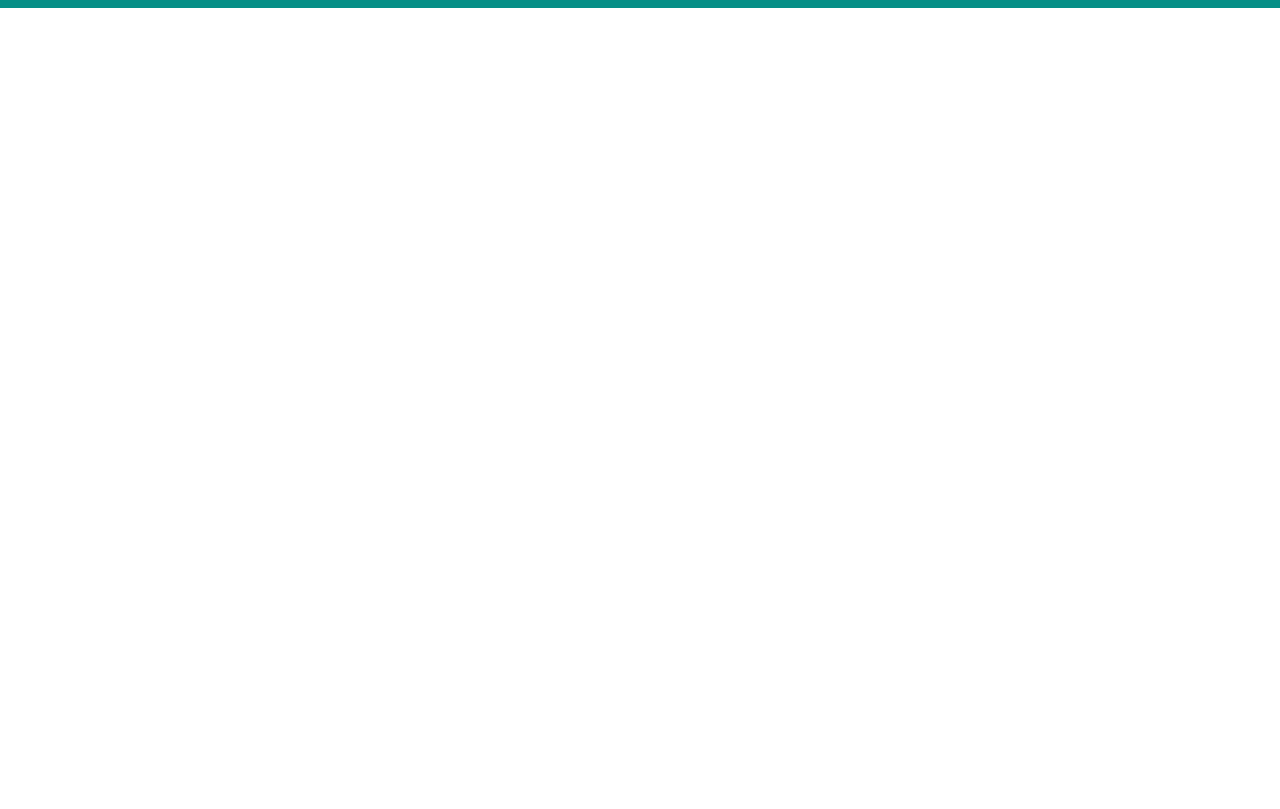
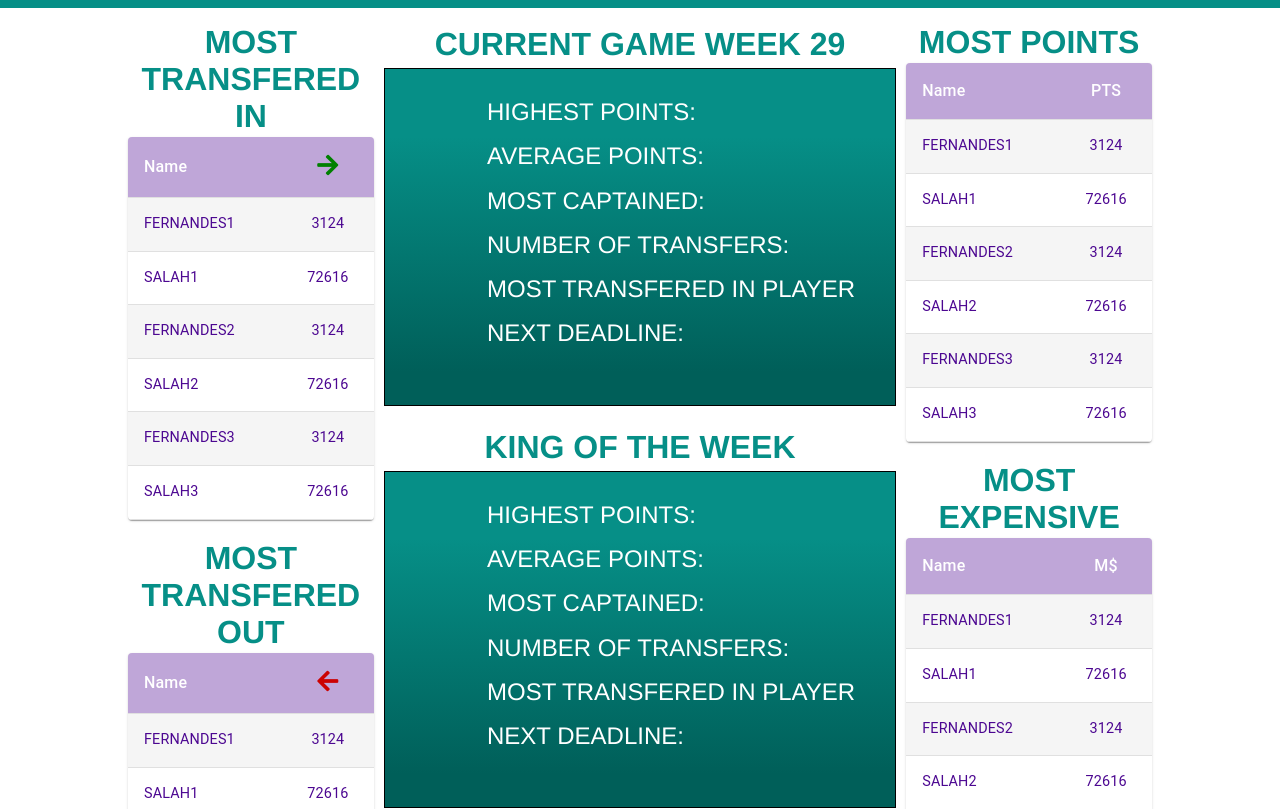
Before and after one commit to IslamHamad95/fpl-club, a React (Create React App) app: page / in a window 1280 px wide. Shown: the part 700-1509 px from the top of the page. Before the commit the page ends 800 px from the top, so only its background shows below. Built offline with nearby package versions, Linux system fonts and the light colour scheme.

Commit message:
desiging landing page

```diff
--- /dev/null
+++ b/src/components/LandingPage/DataSection.js
@@ -0,0 +1,197 @@
+import { withStyles, makeStyles } from "@material-ui/core/styles";
+
+import {
+  Grid,
+  Table,
+  TableBody,
+  TableCell,
+  TableContainer,
+  TableHead,
+  TableRow,
+  Paper,
+} from "@material-ui/core";
+import React from "react";
+
+const StyledTableCell = withStyles((theme) => ({
+  head: {
+    backgroundColor: "#4c07915b",
+    color: theme.palette.common.white,
+    fontSize: "2vh",
+  },
+  body: {
+    fontSize: "1.8vh",
+    color: "#4C0791",
+  },
+}))(TableCell);
+
+const StyledTableRow = withStyles((theme) => ({
+  root: {
+    "&:nth-of-type(odd)": {
+      backgroundColor: theme.palette.action.hover,
+    },
+  },
+}))(TableRow);
+
+function createData(name, numOfTransfers) {
+  return { name, numOfTransfers };
+}
+
+const rows = [
+  createData("FERNANDES1", 3124),
+  createData("SALAH1", 72616),
+  createData("FERNANDES2", 3124),
+  createData("SALAH2", 72616),
+  createData("FERNANDES3", 3124),
+  createData("SALAH3", 72616),
+];
+
+const useStyles = makeStyles({
+  table: {
+    minWidth: 200,
+  },
+});
+
+const DataSection = () => {
+  const classes = useStyles();
+  return (
+    <Grid container className="data-section">
+      <Grid container className="transfers" direction="column">
+        <h1 className="table-titles">MOST TRANSFERED IN</h1>
+        <Grid item className="table-one">
+          <TableContainer component={Paper}>
+            <Table className={classes.table} aria-label="cutomized table">
+              <TableHead>
+                <TableRow>
+                  <StyledTableCell align="left">Name</StyledTableCell>
+                  <StyledTableCell align="center">
+                    <i id="green-arrow" className="fas fa-arrow-right"></i>
+                  </StyledTableCell>
+                </TableRow>
+              </TableHead>
+              <TableBody>
+                {rows.map((row) => (
+                  <StyledTableRow key={row.name}>
+                    <StyledTableCell>{row.name}</StyledTableCell>
+                    <StyledTableCell align="center">
+                      {row.numOfTransfers}
+                    </StyledTableCell>
+                  </StyledTableRow>
+                ))}
+              </TableBody>
+            </Table>
+          </TableContainer>
+        </Grid>
+        <br />
+        <h1 className="table-titles">MOST TRANSFERED OUT</h1>
+        <Grid item className="table-one">
+          <TableContainer component={Paper}>
+            <Table className={classes.table} aria-label="cutomized table">
+              <TableHead>
+                <TableRow>
+                  <StyledTableCell align="left">Name</StyledTableCell>
+                  <StyledTableCell align="center">
+                    <i id="red-arrow" className="fas fa-arrow-left"></i>
+                  </StyledTableCell>
+                </TableRow>
+              </TableHead>
+              <TableBody>
+                {rows.map((row) => (
+                  <StyledTableRow key={row.name}>
+                    <StyledTableCell>{row.name}</StyledTableCell>
+                    <StyledTableCell align="center">
+                      {row.numOfTransfers}
+                    </StyledTableCell>
+                  </StyledTableRow>
+                ))}
+              </TableBody>
+            </Table>
+          </TableContainer>
+        </Grid>
+      </Grid>
+
+      <Grid container className="stats" direction="column">
+        <h1 className="table-titles">CURRENT GAME WEEK 29</h1>
+        <Grid item className="current-gw-stats">
+          <ul>
+            <li>HIGHEST POINTS:</li>
+            <li>AVERAGE POINTS:</li>
+            <li>MOST CAPTAINED:</li>
+            <li>NUMBER OF TRANSFERS:</li>
+            <li>MOST TRANSFERED IN PLAYER</li>
+            <li>NEXT DEADLINE:</li>
+          </ul>
+        </Grid>
+
+        <br />
+
+        <h1 className="table-titles">KING OF THE WEEK </h1>
+        <Grid item className="current-gw-stats">
+          <ul>
+            <li>HIGHEST POINTS:</li>
+            <li>AVERAGE POINTS:</li>
+            <li>MOST CAPTAINED:</li>
+            <li>NUMBER OF TRANSFERS:</li>
+            <li>MOST TRANSFERED IN PLAYER</li>
+            <li>NEXT DEADLINE:</li>
+          </ul>
+        </Grid>
+      </Grid>
+
+      <Grid container className="transfers" direction="column">
+      <h1 className="table-titles">MOST POINTS</h1>
+      <Grid item className="table-one">
+        <TableContainer component={Paper}>
+          <Table className={classes.table} aria-label="cutomized table">
+            <TableHead>
+              <TableRow>
+                <StyledTableCell align="left">Name</StyledTableCell>
+                <StyledTableCell align="center">
+                  PTS
+                </StyledTableCell>
+              </TableRow>
+            </TableHead>
+            <TableBody>
+              {rows.map((row) => (
+                <StyledTableRow key={row.name}>
+                  <StyledTableCell>{row.name}</StyledTableCell>
+                  <StyledTableCell align="center">
+                    {row.numOfTransfers}
+                  </StyledTableCell>
+                </StyledTableRow>
+              ))}
+            </TableBody>
+          </Table>
+        </TableContainer>
+      </Grid>
+      <br />
+      <h1 className="table-titles">MOST EXPENSIVE</h1>
+      <Grid item className="table-one">
+        <TableContainer component={Paper}>
+          <Table className={classes.table} aria-label="cutomized table">
+            <TableHead>
+              <TableRow>
+                <StyledTableCell align="left">Name</StyledTableCell>
+                <StyledTableCell align="center">
+                  M$
+                </StyledTableCell>
+              </TableRow>
+            </TableHead>
+            <TableBody>
+              {rows.map((row) => (
+                <StyledTableRow key={row.name}>
+                  <StyledTableCell>{row.name}</StyledTableCell>
+                  <StyledTableCell align="center">
+                    {row.numOfTransfers}
+                  </StyledTableCell>
+                </StyledTableRow>
+              ))}
+            </TableBody>
+          </Table>
+        </TableContainer>
+      </Grid>
+    </Grid>
+    </Grid>
+  );
+};
+
+export default DataSection;
--- a/src/components/LandingPage/HomeSection.js
+++ b/src/components/LandingPage/HomeSection.js
@@ -4,19 +4,22 @@ import { NavLink } from "react-router-dom";
 import eplLogo from "../../storage/EPL-logo-white.png";
 
 function HomeSection() {
+
+  const comingSoon=()=>{
+    alert("Coming Soon")
+  }
   return (
     <Container className="home-section" maxWidth={false} disableGutters={true}>
       <header>
         <nav className="nav-bar">
-          <NavLink  to="./">MY TEAM</NavLink>
-          <NavLink  to="./">FIXTURES</NavLink>
-          <NavLink  to="./">PLAYERS</NavLink>
-          <NavLink  to="./">GAMEWEEKS</NavLink>
+          <NavLink onClick={comingSoon}  to="./">MY TEAM</NavLink>
+          <NavLink onClick={comingSoon} to="./">FIXTURES</NavLink>
+          <NavLink onClick={comingSoon} to="./">PLAYERS</NavLink>
+          <NavLink onClick={comingSoon} to="./">GAMEWEEKS</NavLink>
         </nav>
       </header>
       <img src={eplLogo} alt="epl-logo"></img>
       <Typography id="web-name" variant="h2">
-        {" "}
         FPL CLUB
       </Typography>
     </Container>
--- a/src/components/LandingPage/LandingPage.js
+++ b/src/components/LandingPage/LandingPage.js
@@ -2,12 +2,14 @@ import React from 'react'
 import {Container} from "@material-ui/core"
 import HomeSection from './HomeSection'
 import FeaturesSection from './FeaturesSection'
+import DataSection from './DataSection'
 
 const LandingPage=()=> {
     return (
         <Container className="landing-page" maxWidth={false} disableGutters={true}>
             <HomeSection/>
             <FeaturesSection/>
+            <DataSection/>
         </Container>
     )
 }
--- a/src/styling/LandingPage.scss
+++ b/src/styling/LandingPage.scss
@@ -6,7 +6,11 @@
   //First Section
   .home-section {
     padding-top: 2%;
-    background: linear-gradient(to bottom, #042B4A 0% 10%,$primary-color 80% 100%);
+    background: linear-gradient(
+      to bottom,
+      #042b4a 0% 10%,
+      $primary-color 80% 100%
+    );
 
     header {
       width: 100%;
@@ -21,9 +25,8 @@
         margin: 0% 4%;
         font-size: 2.5vh;
       }
-      .nav-bar >*:hover{
+      .nav-bar > *:hover {
         text-decoration: underline;
-
       }
     }
 
@@ -37,7 +40,6 @@
       font-weight: 700;
       text-align: center;
       animation: fadeIn 2s;
-
     }
   }
 
@@ -46,29 +48,74 @@
     width: 100%;
     background-color: $primary-color;
 
-    .features{
+    .features {
       width: 33%;
-        i{
+      i {
         color: white;
         font-size: 10vh;
         margin-left: 40%;
       }
-        .features-text{
+      .features-text {
         margin: 2% 0%;
         color: white;
         text-align: center;
-            font-weight:700 ;
+        font-weight: 700;
+      }
     }
 
-
-    }
-
-    .features:hover{
+    .features:hover {
       animation: zoomIn 0.5 ease-in forwards;
       transform-origin: center;
       cursor: pointer;
     }
+  }
 
+  .data-section {
+    width: 80%;
+    margin: 1% 10%;
+    .table-titles {
+      margin: 1% 0%;
+      color: $primary-color;
+      text-align: center;
+    }
+    .transfers {
+      width: 24%;
+      i {
+        font-size: 3vh;
+      }
+      #green-arrow {
+        color: green;
+      }
+      #red-arrow {
+        color: rgb(204, 2, 2);
+      }
+    }
+
+    .stats {
+      position: relative;
+      width: 50%;
+      margin: 0% 1%;
+
+      .current-gw-stats {
+        background: linear-gradient(
+          to bottom,
+          $primary-color 0% 20%,
+          #005f59 90% 100%
+        );
+        padding: 4% 0%;
+        border: 1px solid black;
+        ul {
+          width: 80%;
+          margin-left: auto;
+        }
+        li {
+          list-style-type: none;
+          font-size: 3vh;
+          color: white;
+          padding: 2% 0%;
+        }
+      }
+    }
   }
 }
 
@@ -86,7 +133,6 @@
   }
 }
 
-
 @keyframes fadeIn {
   from {
     opacity: 0;
```
Also changed, not shown: 1 other file (tests, documents, lock files or other folders). Lines whose indentation alone changed are shown as unchanged.
